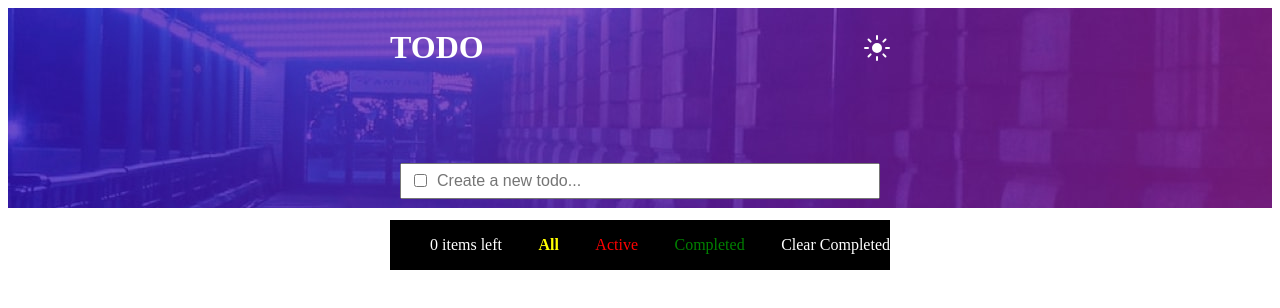
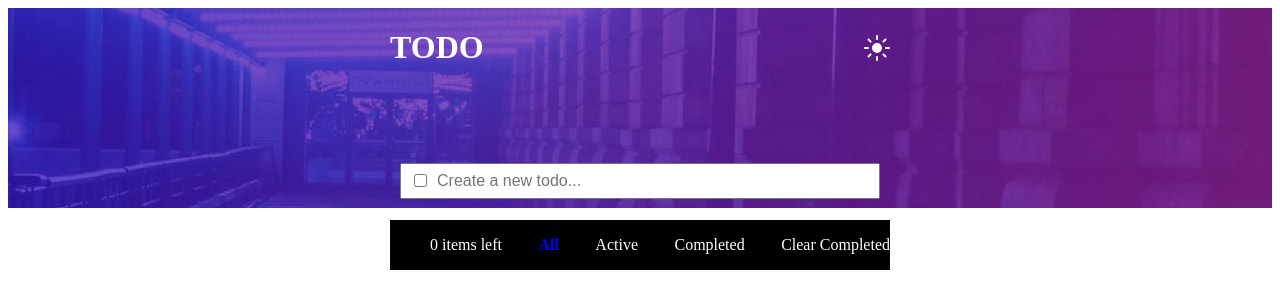
Before and after one commit to okedo01/todo-app-project-okedo01, a React (Vite) app: page / in a window 1280 px wide. Shown: the top 308 px of the page. Built offline with nearby package versions, Linux system fonts and the light colour scheme.

Commit message:
todo-app

```diff
--- a/src/components/Todo.jsx
+++ b/src/components/Todo.jsx
@@ -109,17 +109,17 @@ return (
                 <p>{clearItems} items left</p>
                 <p style={{
                     cursor: "pointer",
-                    color: "yellow",
+                    color: filter === "All" ? "blue" : "white",
                     fontWeight: filter === "All" ? "bold" : "normal"
                 }} onClick={() => setFilter("All")}>All</p>
                 <p style={{
                     cursor: "pointer",
-                    color: "red",
+                    color: filter === "Active" ? "blue" : "white",
                     fontWeight: filter === "Active" ? "bold" : "normal"
                 }} onClick={() => setFilter("Active")}>Active</p>
                 <p style={{
                     cursor: "pointer",
-                    color: "green",
+                    color: filter === "Completed" ? "blue" : "white",
                     fontWeight: filter === "Completed" ? "bold" : "normal"
                 }} onClick={() => setFilter("Completed")}>Completed</p>
                 <p style={{cursor: "pointer",}} onClick={handleClearCompleted}>Clear Completed</p>
```
